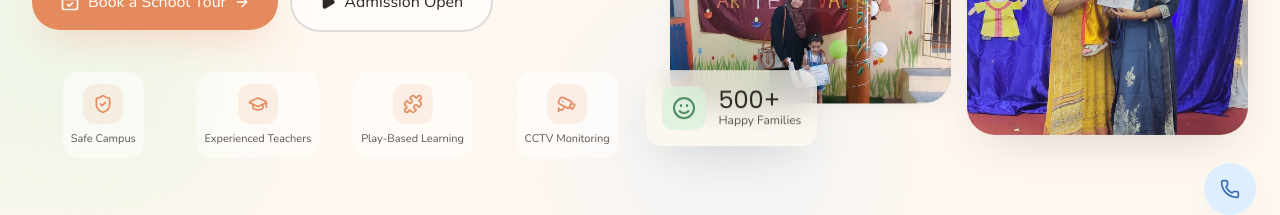
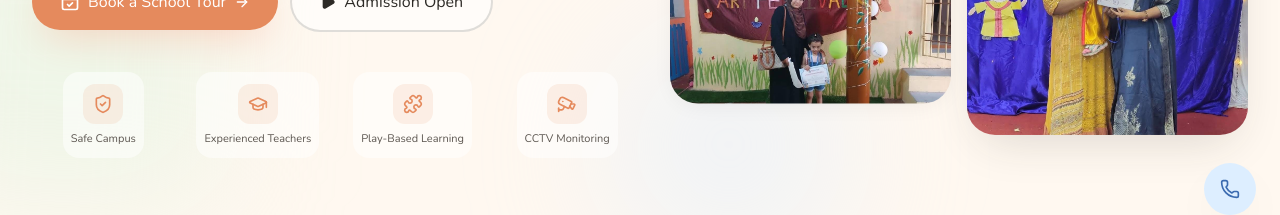
Before and after one commit to NPC-WHITE-HAT/play-school-website, a React (Vite) app: page / in a window 1280 px wide. Shown: the part 497-712 px from the top of the page. Built offline with nearby package versions, Linux system fonts and the light colour scheme; no server answers.

Commit message:
removed 500+  Updated preschool website

```diff
--- a/src/components/home/Hero.tsx
+++ b/src/components/home/Hero.tsx
@@ -140,23 +140,6 @@ export default function Hero() {
  </div>
  </div>
 
- {/* Floating stat card */}
- <motion.div
- animate={{ y: [0, -10, 0] }}
- transition={{ duration: 5, repeat: Infinity, ease: 'easeInOut' }}
- className="absolute -bottom-5 -left-3 rounded-2xl glass p-4 shadow-lift sm:-left-6"
- >
- <div className="flex items-center gap-3">
- <div className="grid h-11 w-11 place-items-center rounded-xl bg-soft-green/70 text-green-deep">
- <Icon name="Smile"className="h-6 w-6"/>
- </div>
- <div>
- <p className="font-heading text-2xl font-800 leading-none text-ink">500+</p>
- <p className="text-xs font-600 text-ink-soft">Happy Families</p>
- </div>
- </div>
- </motion.div>
-
  <motion.div
  animate={{ y: [0, 10, 0] }}
  transition={{ duration: 5.5, repeat: Infinity, ease: 'easeInOut', delay: 1 }}
```
